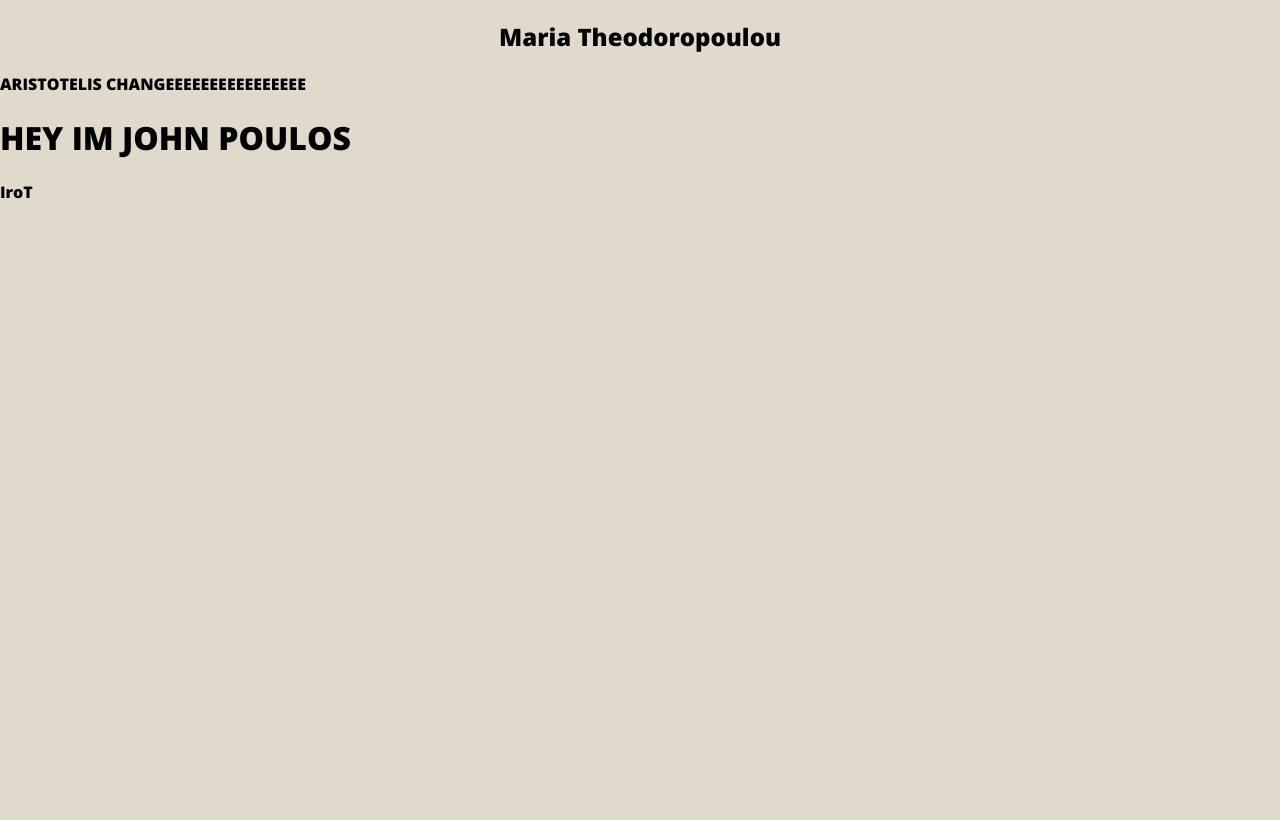
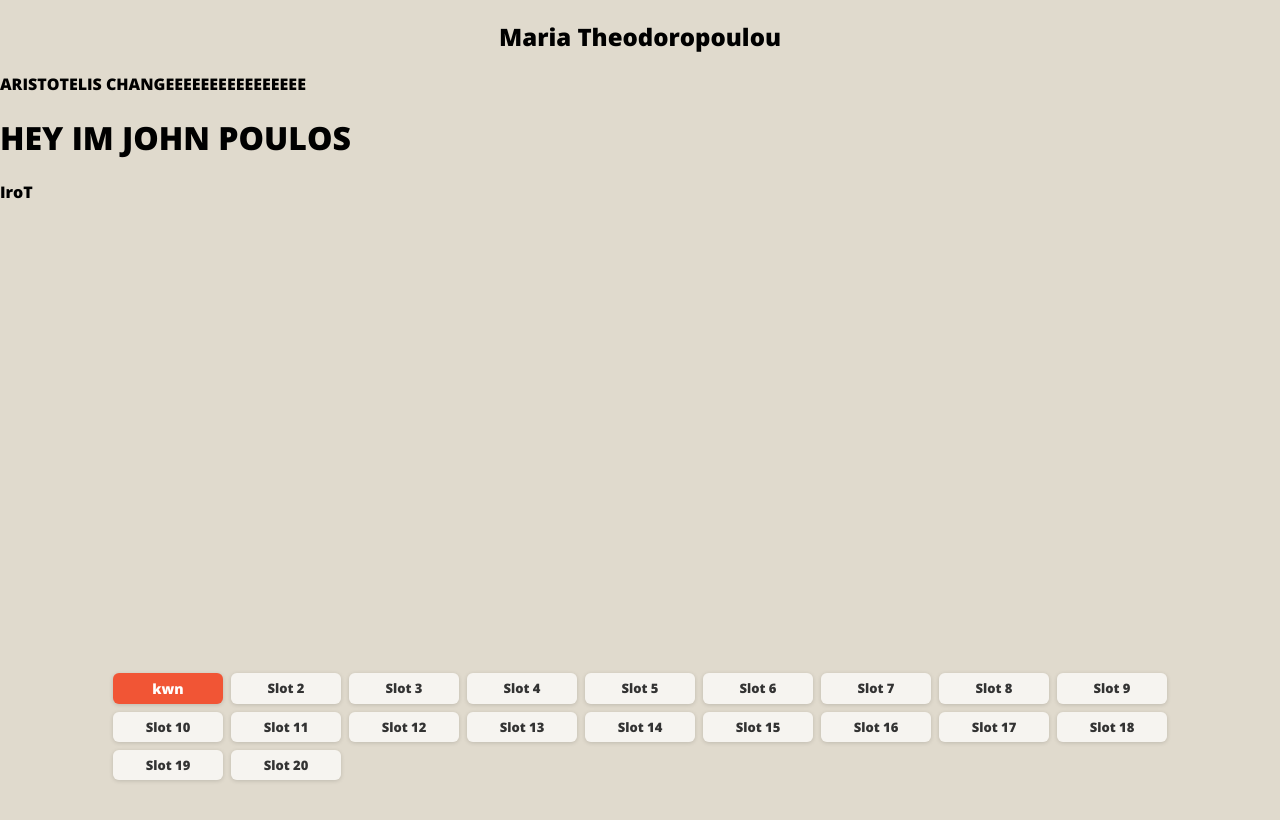
Before and after one commit to DMalonas/day4, a plain HTML site: page index.html in a window 1280 px wide. Drawn offline with nearby package versions, Linux system fonts and the light colour scheme.

Commit message:
add my name

```diff
--- a/index.html
+++ b/index.html
@@ -16,5 +16,28 @@
   <h1>HEY IM JOHN POULOS</h1>
   <script src="script.js"></script>
   <p>IroT</p>
+<div id="name-grid">
+  <div class="name-item highlight">kwn</div>
+  <div class="name-item">Slot 2</div>
+  <div class="name-item">Slot 3</div>
+  <div class="name-item">Slot 4</div>
+  <div class="name-item">Slot 5</div>
+  <div class="name-item">Slot 6</div>
+  <div class="name-item">Slot 7</div>
+  <div class="name-item">Slot 8</div>
+  <div class="name-item">Slot 9</div>
+  <div class="name-item">Slot 10</div>
+  <div class="name-item">Slot 11</div>
+  <div class="name-item">Slot 12</div>
+  <div class="name-item">Slot 13</div>
+  <div class="name-item">Slot 14</div>
+  <div class="name-item">Slot 15</div>
+  <div class="name-item">Slot 16</div>
+  <div class="name-item">Slot 17</div>
+  <div class="name-item">Slot 18</div>
+  <div class="name-item">Slot 19</div>
+  <div class="name-item">Slot 20</div>
+</div>
+
 </body>
 </html>
--- a/style.css
+++ b/style.css
@@ -53,3 +53,36 @@
     #name-tag {
       text-align: center;
     }
+#name-grid {
+  position: absolute;
+  bottom: 20px;
+  left: 50%;
+  transform: translateX(-50%);
+  display: grid;
+  grid-template-columns: repeat(auto-fill, minmax(110px, 1fr));
+  max-width: 90%;
+  gap: 8px;
+  text-align: center;
+  z-index: 5;
+}
+
+.name-item {
+  background: rgba(255, 255, 255, 0.7);
+  color: #333;
+  padding: 6px 10px;
+  font-weight: bold;
+  font-size: 13px;
+  border-radius: 6px;
+  box-shadow: 0 1px 4px rgba(0, 0, 0, 0.15);
+  transition: transform 0.3s ease;
+}
+
+.name-item:hover {
+  transform: scale(1.05);
+}
+
+.name-item.highlight {
+  background: #f15535;
+  color: #fff;
+  font-size: 14px;
+}
```
